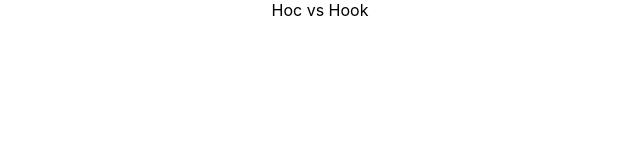
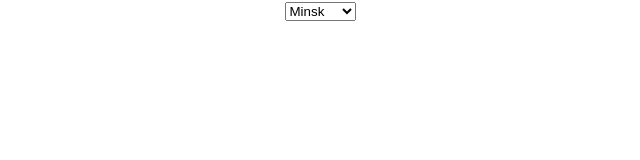
Before and after one commit to mazurenka/websocket, a React (Create React App) app: page / in a window 1280 px wide. Shown: the top 160 px of the page, without its empty margins (320-960 px from the left). Built offline with nearby package versions, Linux system fonts and the light colour scheme.

Commit message:
hoc vs hook

```diff
--- a/src/HocVsHook.js
+++ b/src/HocVsHook.js
@@ -2,15 +2,21 @@
 import {useEffect, useRef, useState} from "react";
 
 export function HocVsHook() {
-
-
     return (
         <div className="App">
-
             <div className={'chat'}>
-               Hoc vs Hook
+                <Select values={['Minsk', "Moscow", 'Kiev']}/>
             </div>
-
         </div>
     );
 }
+
+export const Textarea = ({limit}) => {
+    return <textarea/>
+}
+
+export const Select = ({values}) => {
+    return <select>
+        {values.map(v => <option>{v}</option>)}
+    </select>
+}
```
